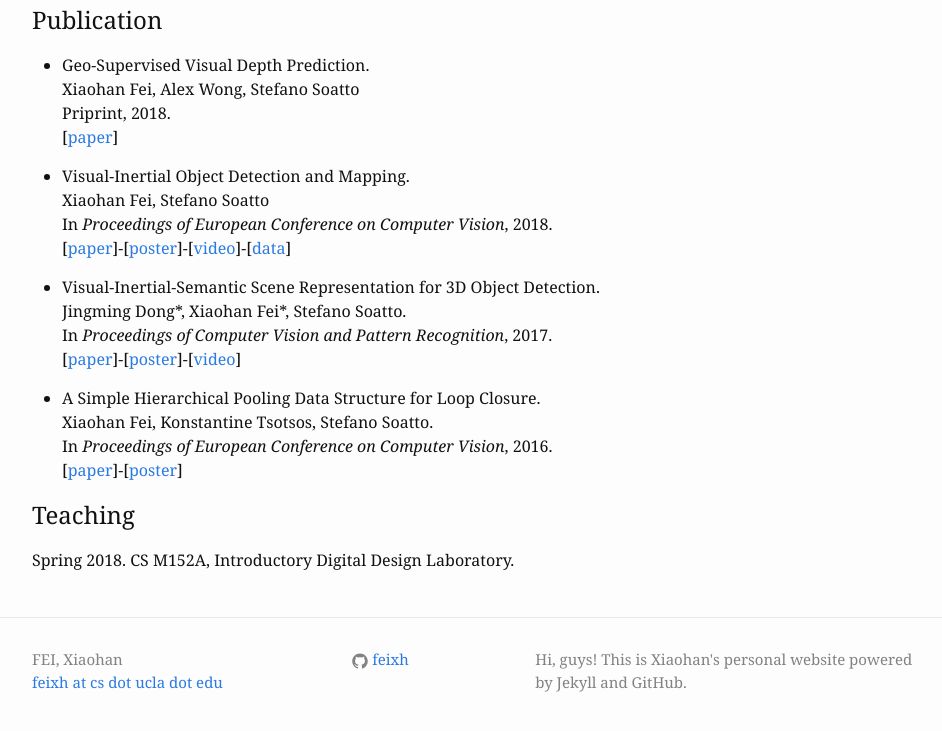
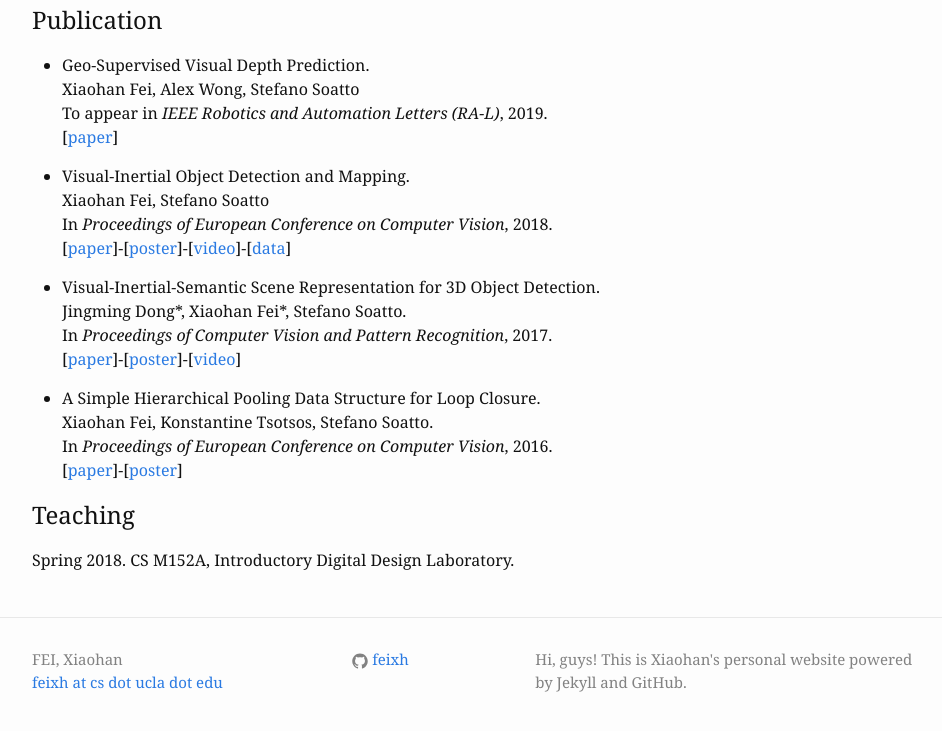
Before and after one commit to feixh/feixh.github.com, a Jekyll site: the page built from index.md, in a window 1280 px wide and 900 px high, scrolled down 1211 px, cut to the strip 158-889 px from the top of the window. Shown: the whole strip, without its empty margins (158-1100 px from the left). Built offline with Jekyll 4.4.1, drawn with Linux system fonts in a browser that asks for light colours.

Commit message:
update resume and index for the RA-L paper

```diff
--- a/index.md
+++ b/index.md
@@ -43,7 +43,7 @@ A recent CV is [available here][resume].
 
 - Geo-Supervised Visual Depth Prediction.\\
     Xiaohan Fei, Alex Wong, Stefano Soatto\\
-    Priprint, 2018.\\
+    To appear in *IEEE Robotics and Automation Letters (RA-L)*, 2019.\\
     \[[paper][geosup_paper]\]
 
 - Visual-Inertial Object Detection and Mapping.\\
```
Also changed, not shown: 2 other files.
